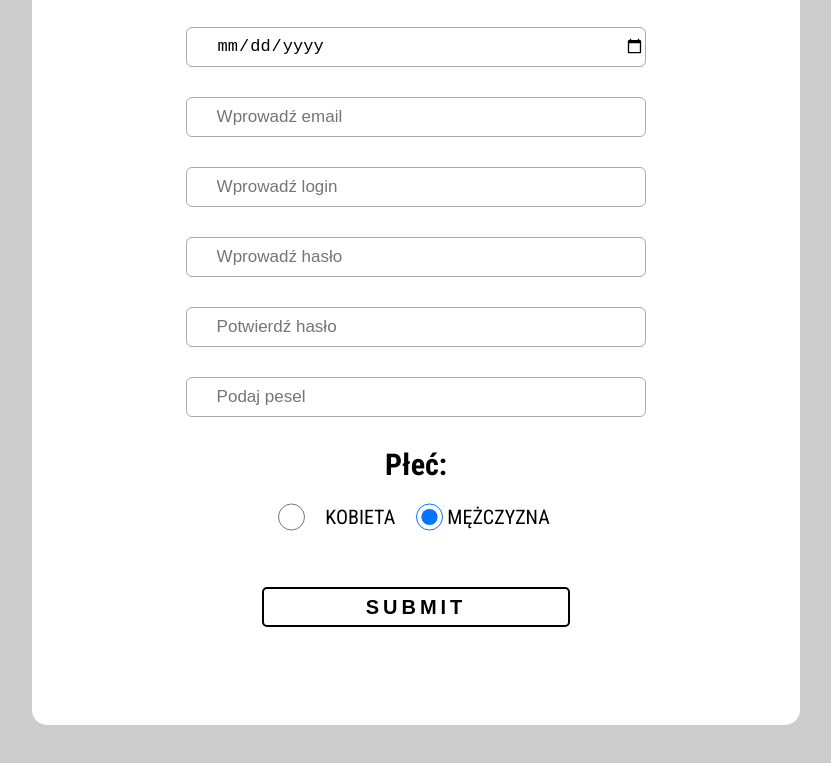
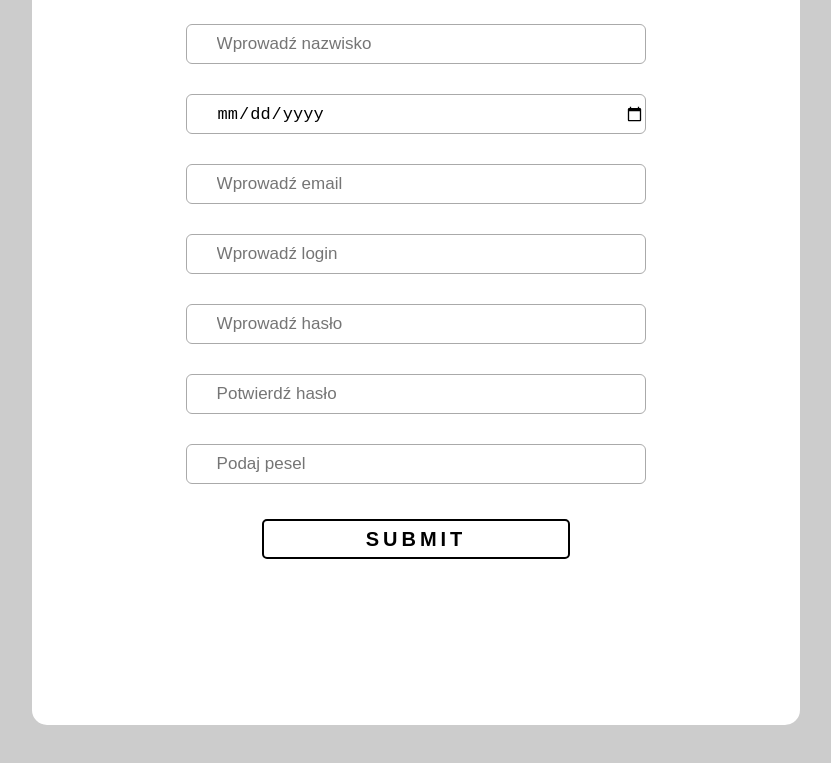
Before and after one commit to mariansuski/programowanie_aplikacji_mobilnych_i_webowych, a plain HTML site: page formularz/html/fromularz.html in a window 1280 px wide. Shown: the part 339-1102 px from the top of the page, without its empty margins (224-1055 px from the left). Drawn offline with Linux system fonts and the light colour scheme.

Commit message:
html correction

```diff
--- a/formularz/html/fromularz.html
+++ b/formularz/html/fromularz.html
@@ -46,16 +46,6 @@
         <input type="text" name="pesel" placeholder="Podaj pesel" id="pesel" onblur="validatePesel()">
     </div>
 
-    <div>
-        <label><b>Płeć:</b></label>
-        <div class="sex">
-            <input class="form-check-input" type="radio" name="sex" id="femaleRadioButton" value="F">
-            <label class="form-check-label mr-3" for="femaleRadioButton">Kobieta</label>
-
-            <input class="form-check-input" type="radio" name="sex" id="maleRadioButton" value="M" checked>
-            <label class="form-check-label" for="maleRadioButton">Mężczyzna</label>
-        </div>
-    </div>
     <input class="submit" type="submit" id="submitbtn">
 
 </form>
```
